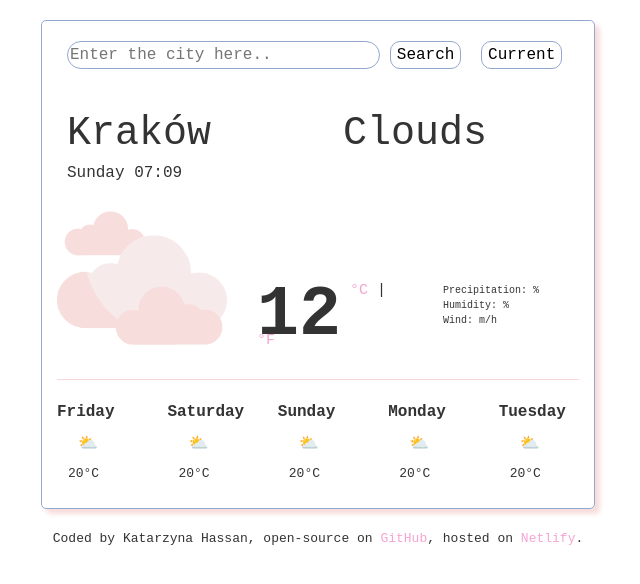
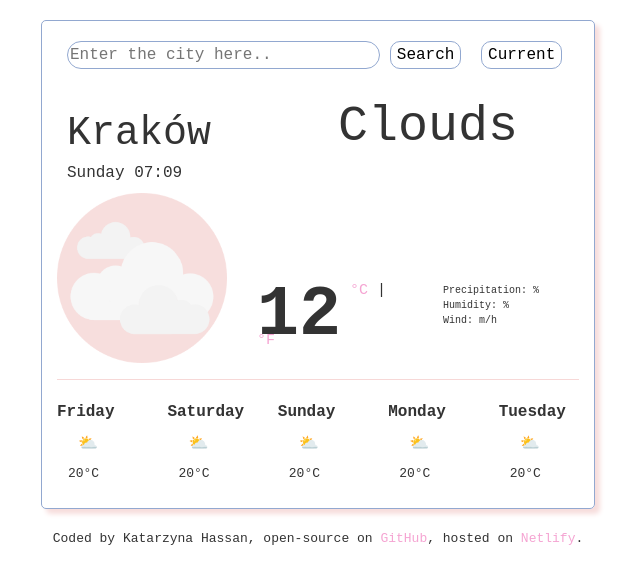
Before and after one commit to kittyhsn/Weather-App, a plain HTML site: page index.html in a window 1280 px wide. Shown: the whole page, without its empty margins (322-962 px from the left). Drawn offline with nearby package versions, Linux system fonts and the light colour scheme; a web font is replaced by a local one.

Commit message:
Testing new weather image

```diff
--- a/index.html
+++ b/index.html
@@ -33,13 +33,13 @@
         </form>
         <div class="row">
           <div class="col" id="main-city">Kraków</div>
-          <div class="col" id="main-city">Clouds</div>
+          <div class="col" id="description">Clouds</div>
         </div>
 
         <h6 id="current-date">Friday, 11:03</h6>
         <div class="row">
           <div class="col" id="current-temp">
-            <img src="src/images/256.png" class="image" alt="clear" />
+            <img src="src/images/clouds256.png" class="image" alt="clear" />
           </div>
           <div class="col">
             <strong class="temp">12</strong
```
Also changed, not shown: src/images/clouds256.png (added).
